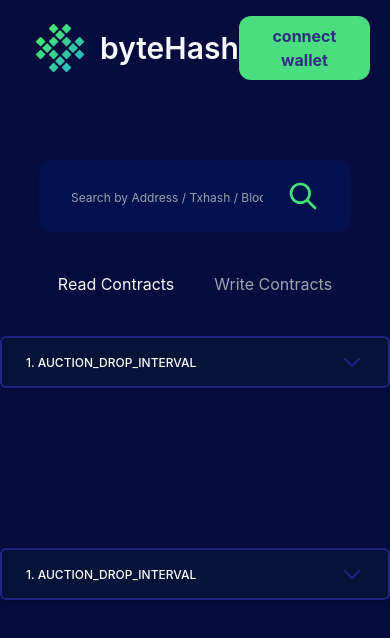
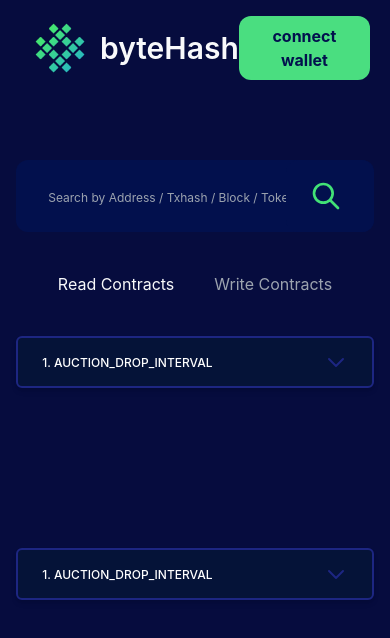
Before and after one commit to bytehash-tech/web3conHack, a React (Create React App) app: page / in a window 390 px wide. Shown: the top 638 px of the page. Built offline with nearby package versions, Linux system fonts and the light colour scheme; what tw-elements would draw is missing.

Commit message:
fix: responsiveness of site

```diff
--- a/src/components/Header/Header.js
+++ b/src/components/Header/Header.js
@@ -6,7 +6,7 @@ export default function Header() {
     <header className="h-20 mt-2 px-5 flex items-center">
         <img className="h-full" src={icon} alt="icon"></img>
         <h1 className="mr-auto font-semibold justify-content-center text-3xl">byteHash</h1>
-        <button className="bg-green-400 hover:bg-green-500 text-indigo-900 text-center font-bold py-2 px-4 rounded-xl">
+        <button className="bg-green-400 hover:bg-green-500 text-[#02104d] text-center font-bold py-2 px-4 rounded-xl">
           connect wallet
         </button>
     </header>
--- a/src/components/Main.js
+++ b/src/components/Main.js
@@ -10,8 +10,8 @@ export default function Main() {
 
     return (
         <div>
-            <div className="flex justify-center mt-16 py-2 xl:w-full md:w-full mx-auto">
-                <div className="xl:w-1/3 md:w-1/2 mx-auto">
+            <div className="flex justify-center mt-16 py-2 xl:w-full md:w-full sm:w-full mx-auto">
+                <div className="xl:w-1/3 md:w-1/2 sm:w-3/4 w-11/12 mx-auto">
                     <div className="relative flex flex-auto items-stretch w-full mb-4 rounded">
                         <input type="search" className="form-control relative flex-auto min-w-0 block w-full px-8 py-6
                         text-base font-normal text-[#f8f9fb] bg-[#02104d] bg-clip-padding rounded-xl
@@ -38,7 +38,7 @@ export default function Main() {
                 <p onClick={onChange} className={`${!readFlag ? 'text-[#f8f9fb] cursor-pointer' : 'text-gray-400 cursor-pointer'}`}>Write Contracts</p>
             </div>
             {readFlag &&
-            <div className="mt-5 xl:w-1/3 md:w-1/2 mx-auto">
+            <div className="mt-5 xl:w-1/3 md:w-1/2 sm:w-3/4 w-11/12 mx-auto">
                 {/* item 1 */}
                 <div>
                     <p className="md:space-x-1 space-y-1 md:space-y-0 mb-4">
```
